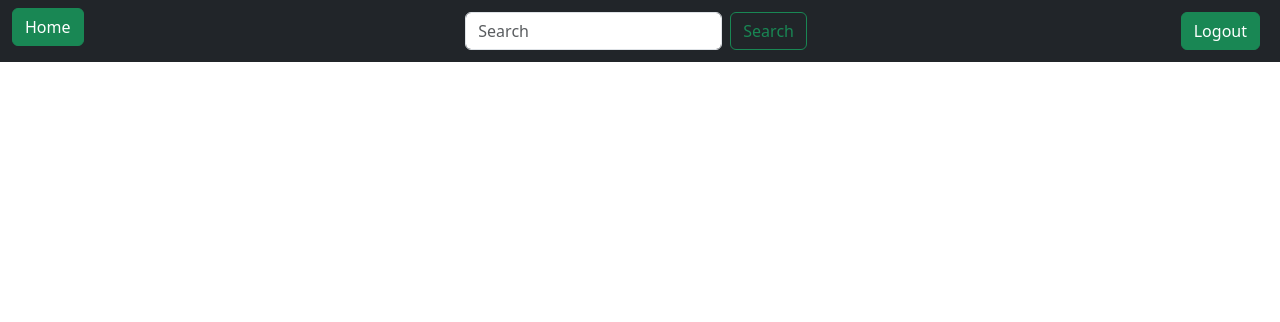
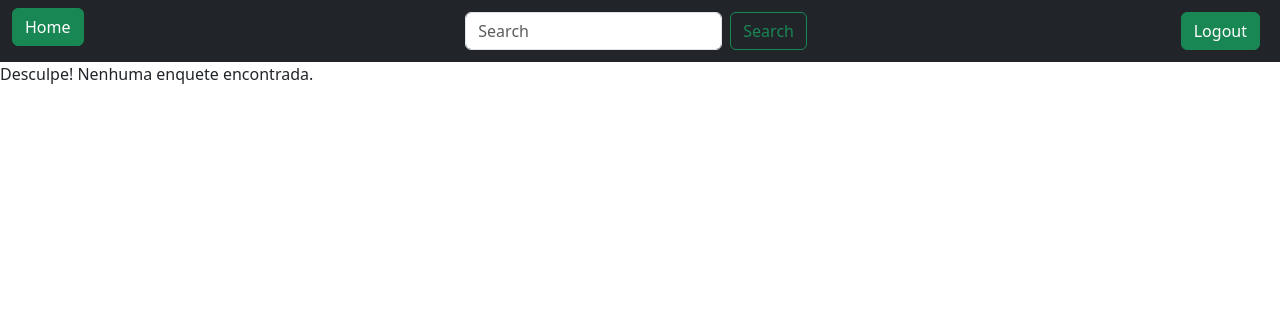
Before and after one commit to agnaldo-s/SistemaVotacao, a Django app: page / in a window 1280 px wide. Shown: the top 322 px of the page. Run offline with Django 4.2, Linux system fonts and the light colour scheme.

Commit message:
Committing local changes before merge

```diff
--- a/forms/templates/pages/index.html
+++ b/forms/templates/pages/index.html
@@ -14,8 +14,7 @@
             <div class="d-flex">
               <h5><a class="btn btn-success me-2" href="">Home</a></h5>
             </div>
-
-            <form class="d-flex" role="search" action="">
+            <form class="d-flex" role="search" action="{% url 'busca-enquete' %}">
               <input class="form-control me-2" type="search" placeholder="Search" aria-label="Search" name="q">
               <button class="btn btn-outline-success" type="submit">Search</button>
             </form>
@@ -25,5 +24,16 @@
             </div>
         </div>
     </nav>
+    {% if enquetes %}
+    <main>
+        {% for enquete in enquetes %}
+            <div>
+                <h2>Enquete: {{ enquete.pergunta }}</h2>
+            </div>
+            {% endfor %}
+    </main>
+    {% else %}
+        <p>Desculpe! Nenhuma enquete encontrada.</p>
+    {% endif %}
 </body>
 </html>
--- a/forms/urls.py
+++ b/forms/urls.py
@@ -4,4 +4,5 @@ from . import views
 urlpatterns = [
     path('', views.index, name='home'),
     path('home_enquetes/', views.index, name='enquetes'),
+    path('busca_enquete/', views.busca_enquete, name='busca-enquete'),
 ]
--- a/forms/views.py
+++ b/forms/views.py
@@ -5,3 +5,11 @@ from django.contrib.auth.decorators import login_required
 
 def index(request):
     return render(request, "pages/index.html")
+
+def busca_enquete(request):
+    q = request.GET.get("q")
+    enquetes = Enquete.objects.all()
+    if q:
+        enquetes = enquetes.filter(name__icontains=q)
+    print(enquetes)
+    return render(request, "pages/index.html", {"enquetes": enquetes})
```
Also changed, not shown: db.sqlite3.
